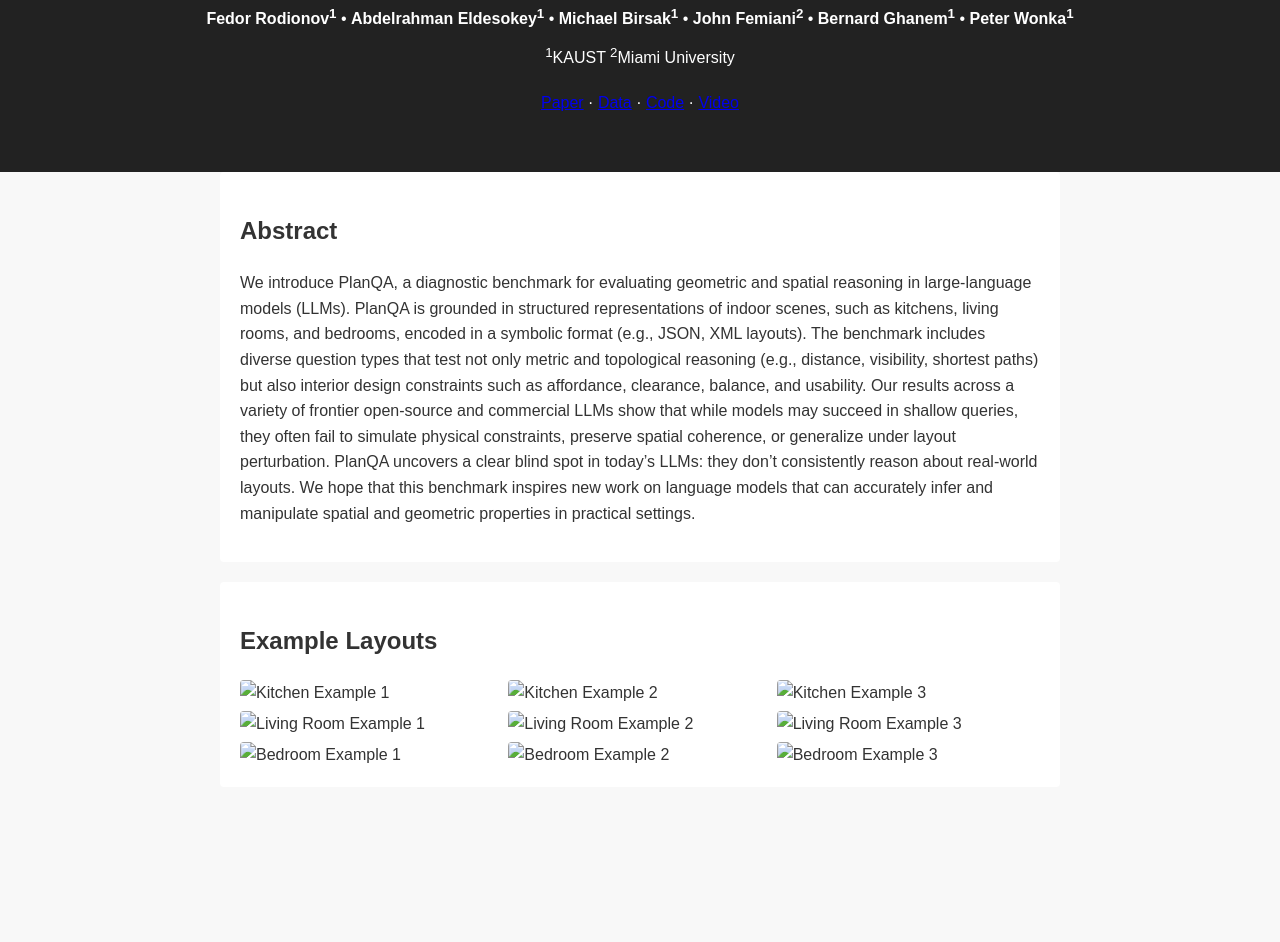
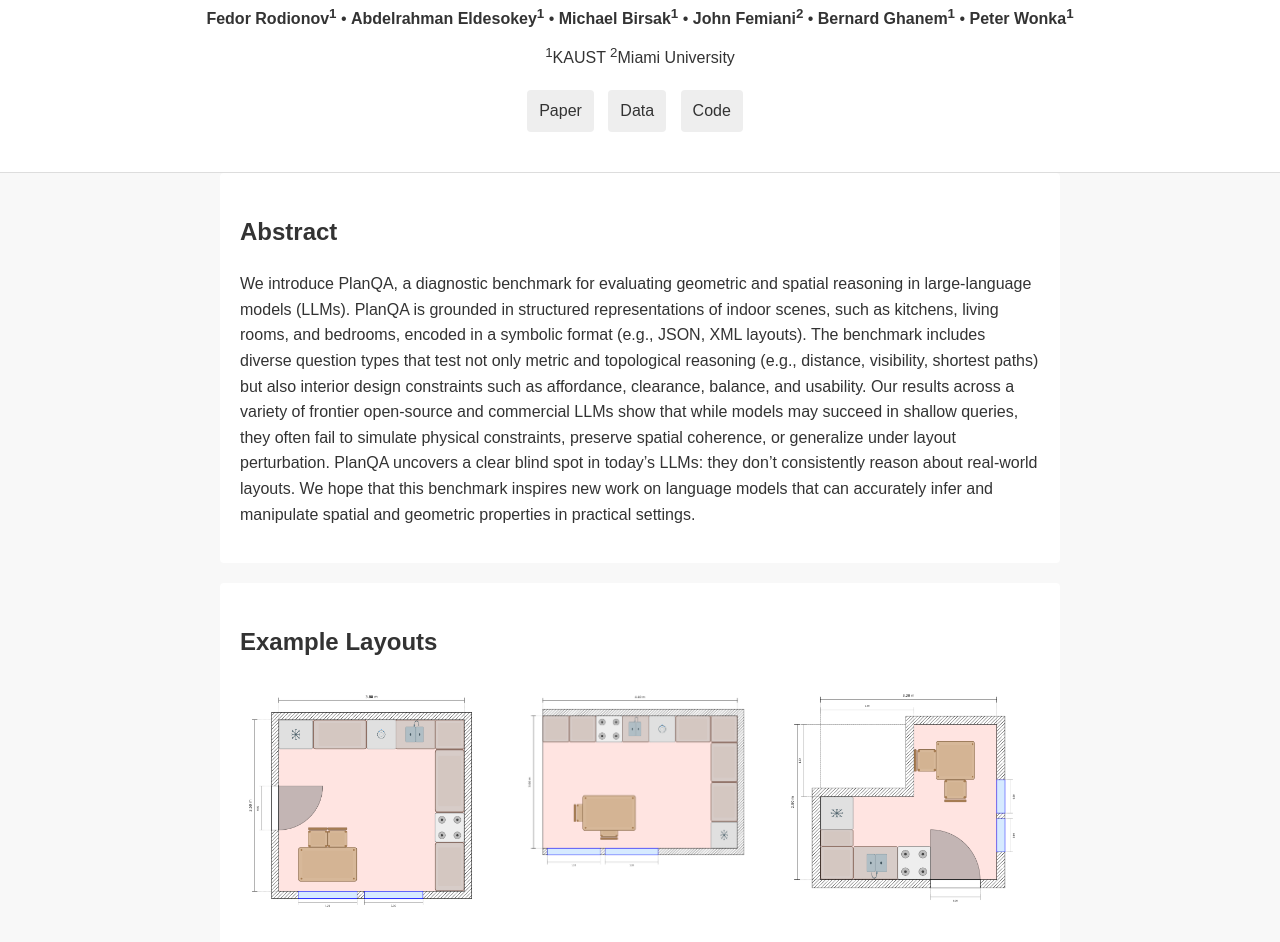
Before and after one commit to OldDeLorean/PlanQA_project_page, a plain HTML site: page index.html in a window 1280 px wide. Shown: the part 120-1062 px from the top of the page. Before the commit the page ends 927 px from the top, so only its background shows below. Drawn offline with Linux system fonts and the light colour scheme.

Commit message:
Fix image extensions

```diff
--- a/index.html
+++ b/index.html
@@ -21,12 +21,11 @@
       <span><sup>1</sup>KAUST</span>
       <span><sup>2</sup>Miami University</span>
     </p>
-    <p>
-      <a href="#">Paper</a> &middot;
-      <a href="#">Data</a> &middot;
-      <a href="#">Code</a> &middot;
-      <a href="#">Video</a>
-    </p>
+    <div class="links">
+      <a class="button" href="#">Paper</a>
+      <a class="button" href="#">Data</a>
+      <a class="button" href="#">Code</a>
+    </div>
   </header>
 
   <section id="abstract">
@@ -39,16 +38,31 @@
   <section id="gallery">
     <h2>Example Layouts</h2>
     <div class="gallery">
-      <img src="images/img1.jpg" alt="Kitchen Example 1">
-      <img src="images/img2.jpg" alt="Kitchen Example 2">
-      <img src="images/img3.jpg" alt="Kitchen Example 3">
-      <img src="images/img4.jpg" alt="Living Room Example 1">
-      <img src="images/img5.jpg" alt="Living Room Example 2">
-      <img src="images/img6.jpg" alt="Living Room Example 3">
-      <img src="images/img7.jpg" alt="Bedroom Example 1">
-      <img src="images/img8.jpg" alt="Bedroom Example 2">
-      <img src="images/img9.jpg" alt="Bedroom Example 3">
+      <img src="images/img1.png" alt="Kitchen Example 1">
+      <img src="images/img2.png" alt="Kitchen Example 2">
+      <img src="images/img3.png" alt="Kitchen Example 3">
+      <img src="images/img4.png" alt="Living Room Example 1">
+      <img src="images/img5.png" alt="Living Room Example 2">
+      <img src="images/img6.png" alt="Living Room Example 3">
+      <img src="images/img7.png" alt="Bedroom Example 1">
+      <img src="images/img8.png" alt="Bedroom Example 2">
+      <img src="images/img9.png" alt="Bedroom Example 3">
     </div>
   </section>
+
+  <section id="bibtex">
+    <h2>BibTeX</h2>
+    <pre><code>@article{planqa2025,
+  title={PlanQA},
+  author={Rodionov et al.},
+  journal={arXiv preprint},
+  year={2025}
+}</code></pre>
+    <p>This entry will be completed after the paper is on arXiv.</p>
+  </section>
+
+  <footer>
+    <p>Website adapted from the following <a href="http://nerfies.github.io">template</a>.</p>
+  </footer>
 </body>
 </html>
--- a/style.css
+++ b/style.css
@@ -9,8 +9,9 @@ body {
 header {
   text-align: center;
   padding: 40px 20px;
-  background: #222;
-  color: white;
+  background: #fff;
+  color: #333;
+  border-bottom: 1px solid #ddd;
 }
 header h1 {
   margin-bottom: 10px;
@@ -20,6 +21,24 @@ header h1 {
 }
 .affiliations {
   margin: 0 auto 20px;
+}
+
+.links {
+  margin-top: 20px;
+}
+
+.links .button {
+  display: inline-block;
+  background: #eee;
+  color: #333;
+  padding: 8px 12px;
+  border-radius: 4px;
+  text-decoration: none;
+  margin-right: 10px;
+}
+
+.links .button:hover {
+  background: #ddd;
 }
 section {
   padding: 20px;
@@ -39,3 +58,9 @@ section {
   height: auto;
   border-radius: 4px;
 }
+
+footer {
+  text-align: center;
+  padding: 20px 0;
+  font-size: 0.9em;
+}
```
Also changed, not shown: 1 other file.
